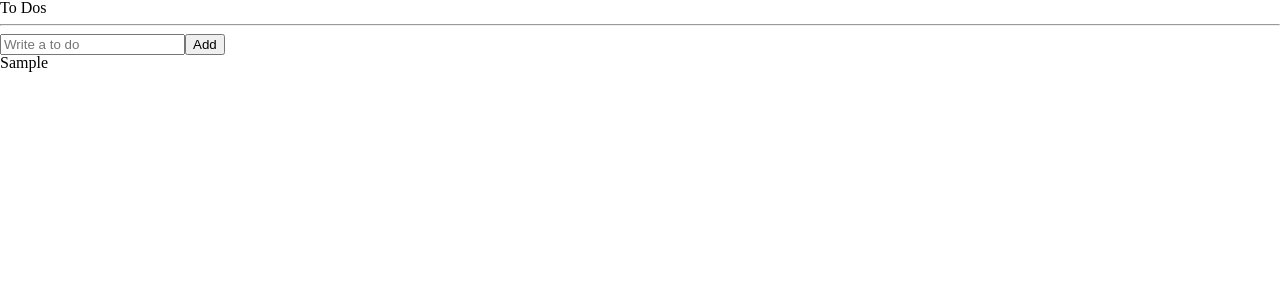
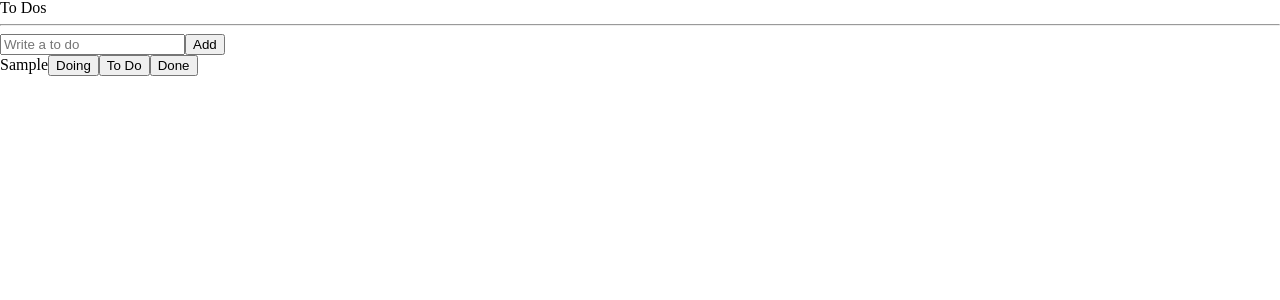
Before and after one commit to SugarSyrup/ToDoList, a React (Create React App) app: page / in a window 1280 px wide. Both pictures are taken after typing "Sample" into the empty fields and a click on the button "Add". Shown: the top 300 px of the page. Built offline with nearby package versions, Linux system fonts and the light colour scheme.

Commit message:
Fix : Refactoring

```diff
--- a/src/atoms.ts
+++ b/src/atoms.ts
@@ -4,3 +4,14 @@ export const isDarkAtom = atom({
     key:"isDark",
     default:false,
 });
+
+export interface IToDo {
+  text: string;
+  id: number;
+  category: "TO_DO" | "DOING" | "DONE";
+}
+
+export const toDoState = atom<IToDo[]>({
+  key: "toDo",
+  default: [],
+});
--- /dev/null
+++ b/src/components/CreateToDo.tsx
@@ -0,0 +1,32 @@
+import { useForm } from "react-hook-form";
+import { useSetRecoilState } from "recoil";
+import { toDoState } from "../atoms";
+
+interface IForm {
+  toDo: string;
+}
+
+function CreateToDo() {
+  const setToDos = useSetRecoilState(toDoState);
+  const { register, handleSubmit, setValue } = useForm<IForm>();
+  const handleValid = ({ toDo }: IForm) => {
+    setToDos((oldToDos) => [
+      { text: toDo, id: Date.now(), category: "TO_DO" },
+      ...oldToDos,
+    ]);
+    setValue("toDo", "");
+  };
+  return (
+    <form onSubmit={handleSubmit(handleValid)}>
+      <input
+        {...register("toDo", {
+          required: "Please write a To Do",
+        })}
+        placeholder="Write a to do"
+      />
+      <button>Add</button>
+    </form>
+  );
+}
+
+export default CreateToDo;
--- /dev/null
+++ b/src/components/ToDo.tsx
@@ -0,0 +1,14 @@
+import { IToDo } from "../atoms";
+
+function ToDo({ text }: IToDo) {
+  return (
+    <li>
+      <span>{text}</span>
+      <button>Doing</button>
+      <button>To Do</button>
+      <button>Done</button>
+    </li>
+  );
+}
+
+export default ToDo;
--- a/src/components/ToDoList.tsx
+++ b/src/components/ToDoList.tsx
@@ -1,51 +1,22 @@
-import { useForm } from "react-hook-form";
-import { atom, useRecoilState } from "recoil";
-
-interface IForm {
-  toDo: string;
-}
-
-interface IToDo {
-  text: string;
-  id: number;
-  category: "TO_DO" | "DOING" | "DONE";
-}
-
-const toDoState = atom<IToDo[]>({
-  key: "toDo",
-  default: [],
-});
+import { useRecoilValue } from "recoil";
+import { toDoState } from "../atoms";
+import CreateToDo from "./CreateToDo";
+import ToDo from "./ToDo";
 
 function ToDoList() {
-  const [toDos, setToDos] = useRecoilState(toDoState);
-  const { register, handleSubmit, setValue } = useForm<IForm>();
-  const handleValid = ({ toDo }: IForm) => {
-    setToDos((oldToDos) => [
-      { text: toDo, id: Date.now(), category: "TO_DO" },
-      ...oldToDos,
-    ]);
-    setValue("toDo", "");
-  };
+  const toDos = useRecoilValue(toDoState);
   return (
     <div>
       <h1>To Dos</h1>
       <hr />
-      <form onSubmit={handleSubmit(handleValid)}>
-        <input
-          {...register("toDo", {
-            required: "Please write a To Do",
-          })}
-          placeholder="Write a to do"
-        />
-        <button>Add</button>
-      </form>
+      <CreateToDo />
       <ul>
         {toDos.map((toDo) => (
-          <li key={toDo.id}>{toDo.text}</li>
+          <ToDo key={toDo.id} {...toDo} />
         ))}
       </ul>
     </div>
-  );
+  )
 }
 
 export default ToDoList;
```
